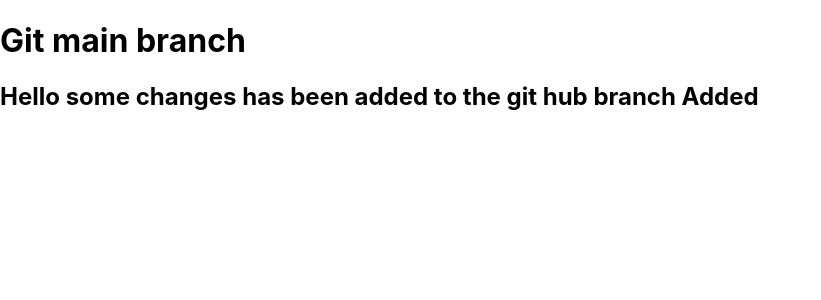
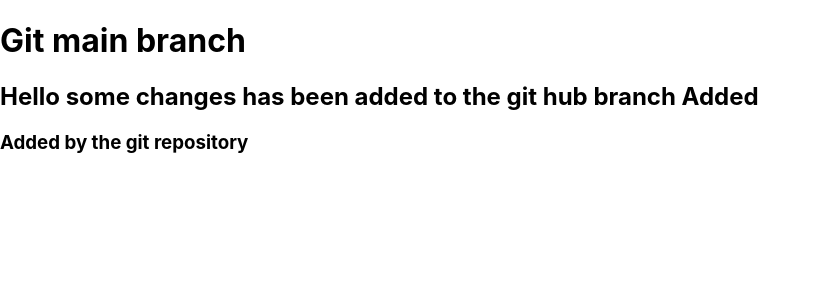
Before and after one commit to surendrareddygaddam/workflow, a React (Create React App) app: page / in a window 1280 px wide. Shown: the top 300 px of the page, without its empty margins (0-821 px from the left). Built offline with nearby package versions, Linux system fonts and the light colour scheme.

Commit message:
update in the git repository

```diff
--- a/src/App.js
+++ b/src/App.js
@@ -7,7 +7,7 @@ const App = () => {
     <div>
       <h1>Git main branch</h1>
       <h2>Hello some changes has been added to the git hub branch Added</h2>
-
+      <h3>Added by the git repository</h3>
     </div>
   )
 }
```
